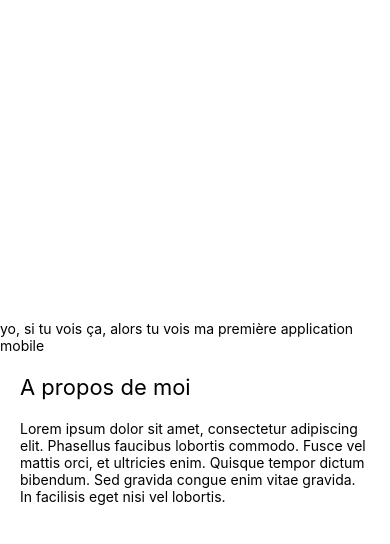
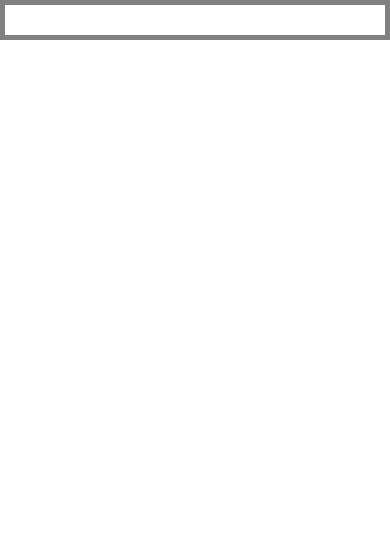
Before and after one commit to Phiphilio/monAppMeteo, a React Native app in the folder weatherPhil/: screen / in a window 390 px wide. Shown: the top 544 px of the page. Built offline with nearby package versions, Linux system fonts and the light colour scheme.

Commit message:
import du composant Home

```diff
--- a/weatherPhil/App.js
+++ b/weatherPhil/App.js
@@ -1,23 +1,9 @@
-import { StatusBar } from 'expo-status-bar';
 import React from 'react';
-import { StyleSheet, Text, View } from 'react-native';
 import About from "./composants/about.js"
+import Home from "./composants/search.js"
 
 export default function App() {
   return (
-    <View style={styles.container}>
-      <Text>yo, si tu vois ça, alors tu vois ma première application mobile </Text>
-      <About/>
-      <StatusBar style="auto" />
-    </View>
+    <Home/>
   );
 }
-
-const styles = StyleSheet.create({
-  container: {
-    flex: 1,
-    backgroundColor: '#fff',
-    alignItems: 'center',
-    justifyContent: 'center',
-  },
-});
```
